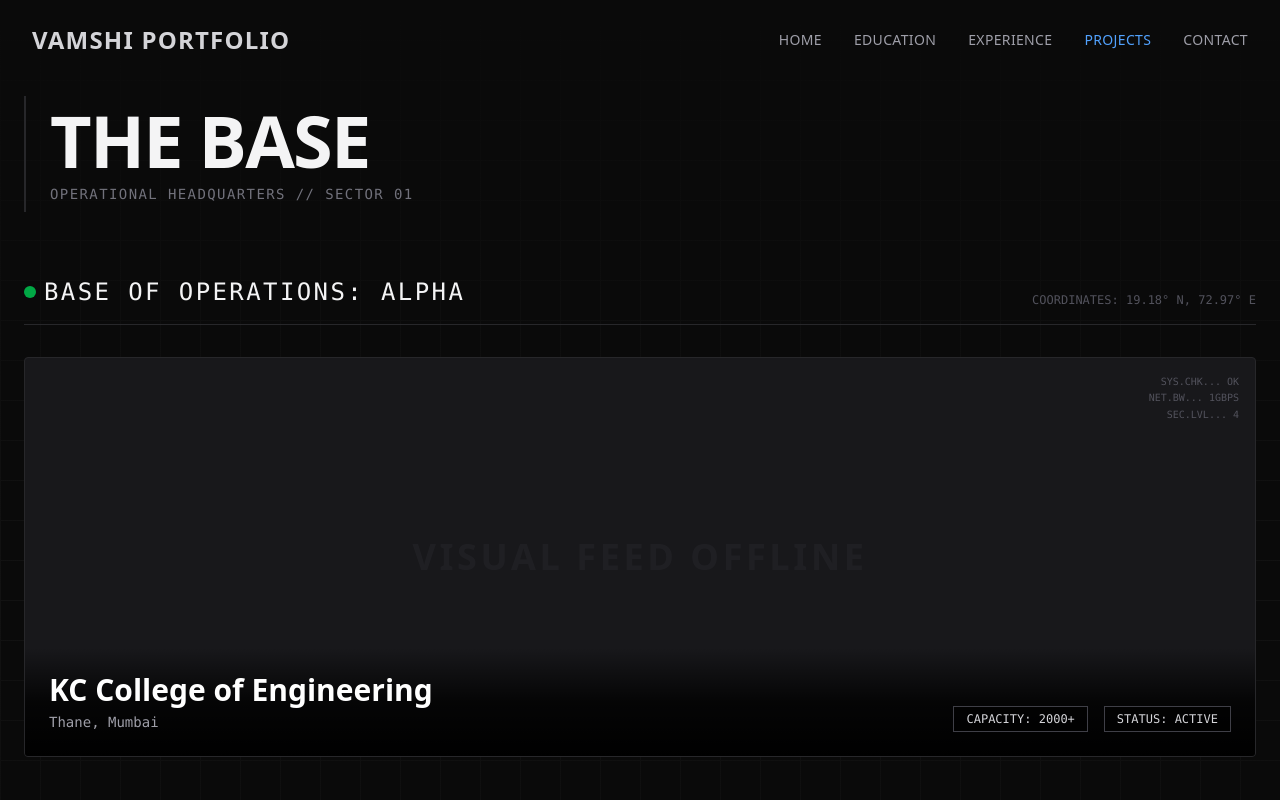
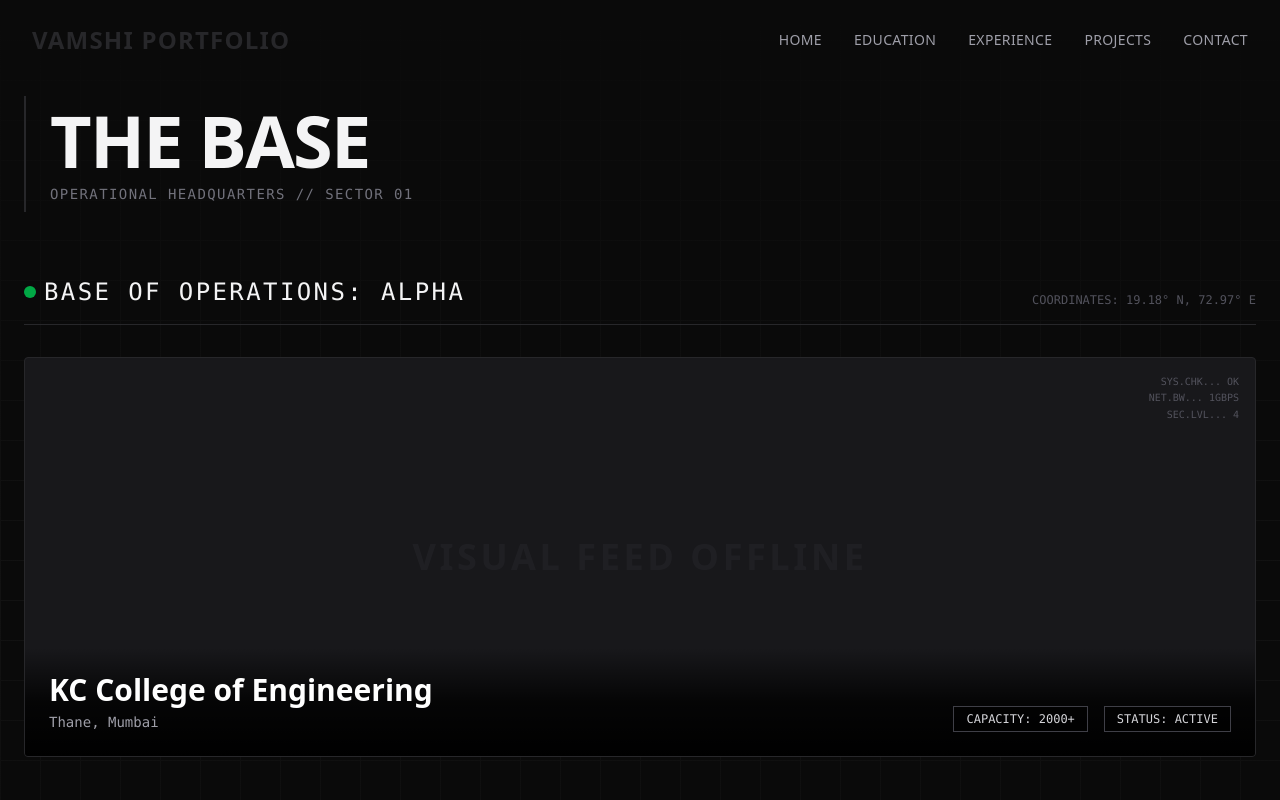
Before and after one commit to VamshiBilla07/vamshi.me, a Next.js app: page /campus in a window 1280 px wide. Shown: the top 800 px of the page. Built offline with nearby package versions, Linux system fonts and the light colour scheme.

Commit message:
Update navigation links to /projects and /contact routes

```diff
--- a/components/navigation.tsx
+++ b/components/navigation.tsx
@@ -8,8 +8,8 @@ import { cn } from "@/lib/utils";
 export default function Navigation() {
   const pathname = usePathname();
   const isHome = pathname === "/";
-  // The Arena (Events) and The Base (Campus) are also dark-themed pages
-  const isDarkTheme = pathname === "/" || pathname === "/events" || pathname === "/campus";
+  // The Arena (Events), Projects, and Contact are also dark-themed pages
+  const isDarkTheme = pathname === "/" || pathname === "/events" || pathname === "/projects" || pathname === "/contact";
 
   return (
     <motion.nav
@@ -77,11 +77,11 @@ export default function Navigation() {
               EXPERIENCE
             </motion.div>
           </Link>
-          <Link href="/campus">
+          <Link href="/projects">
             <motion.div
               className={cn(
                 "text-sm font-medium tracking-wide transition-colors",
-                pathname === "/campus"
+                pathname === "/projects"
                   ? "text-blue-400"
                   : (isDarkTheme ? "text-zinc-400 hover:text-zinc-200" : "text-zinc-400 hover:text-zinc-800")
               )}
@@ -91,11 +91,11 @@ export default function Navigation() {
               PROJECTS
             </motion.div>
           </Link>
-          <Link href="/about">
+          <Link href="/contact">
             <motion.div
               className={cn(
                 "text-sm font-medium tracking-wide transition-colors",
-                pathname === "/about"
+                pathname === "/contact"
                   ? "text-orange-600"
                   : (isDarkTheme ? "text-zinc-400 hover:text-zinc-200" : "text-zinc-400 hover:text-zinc-800")
               )}
```
